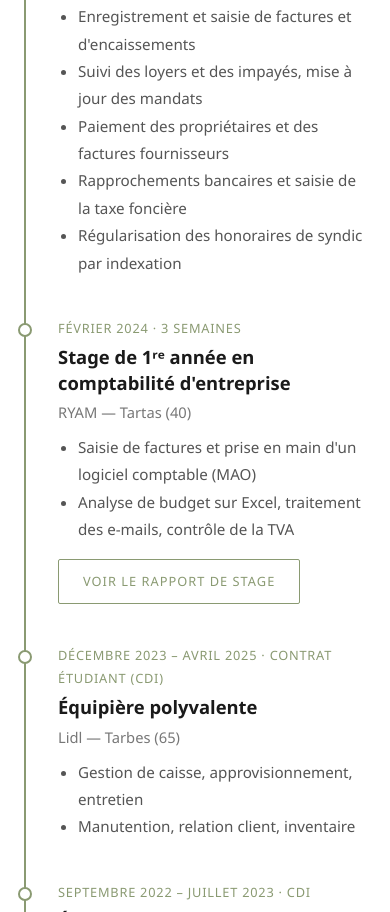
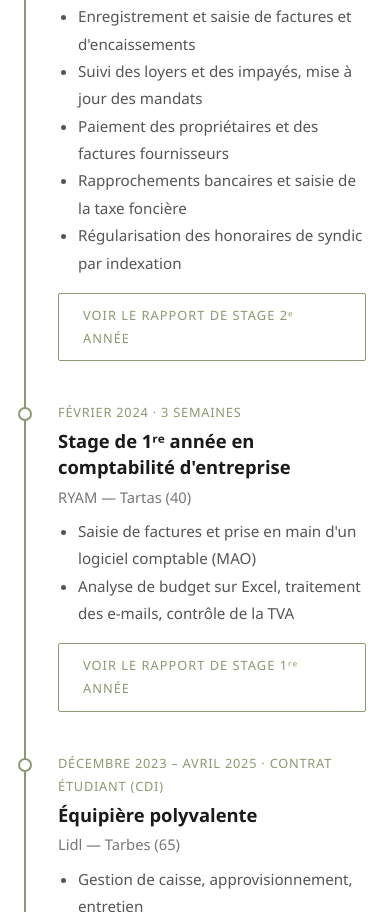
Before and after one commit to oriannedcmk-glitch/portfolio-orianne, a plain HTML site: page experience.html in a window 390 px wide. Shown: the part 597-1509 px from the top of the page. Drawn offline with Linux system fonts and the light colour scheme.

Commit message:
Expérience : ajout du rapport de stage de 2e année (Square Habitat)
- Bouton « Voir le rapport de stage 2e année » dans la section du stage
  Square Habitat ; le bouton RYAM devient « … 1re année »
- PDF ajouté sous assets/travaux/rapport-stage-2e-annee.pdf, avec l'adresse
  et le téléphone de la fiche d'évaluation (p. 43) et la signature (p. 44)
  effacés

Co-Authored-By: Claude Opus 5.5 <noreply@anthropic.com>
Claude-Session: https://claude.ai/code/session_01YNGWps5KEE5cfnTL4Hftrf

```diff
--- a/experience.html
+++ b/experience.html
@@ -49,6 +49,7 @@
             <li>Rapprochements bancaires et saisie de la taxe foncière</li>
             <li>Régularisation des honoraires de syndic par indexation</li>
           </ul>
+          <a href="assets/travaux/rapport-stage-2e-annee.pdf" class="btn-small" target="_blank" rel="noopener">Voir le rapport de stage 2ᵉ année</a>
         </article>
 
         <article class="timeline-item">
@@ -59,7 +60,7 @@
             <li>Saisie de factures et prise en main d'un logiciel comptable (MAO)</li>
             <li>Analyse de budget sur Excel, traitement des e-mails, contrôle de la TVA</li>
           </ul>
-          <a href="assets/travaux/rapport-stage.pdf" class="btn-small" target="_blank" rel="noopener">Voir le rapport de stage</a>
+          <a href="assets/travaux/rapport-stage.pdf" class="btn-small" target="_blank" rel="noopener">Voir le rapport de stage 1ʳᵉ année</a>
         </article>
 
         <article class="timeline-item">
```
Also changed, not shown: 1 other file.
